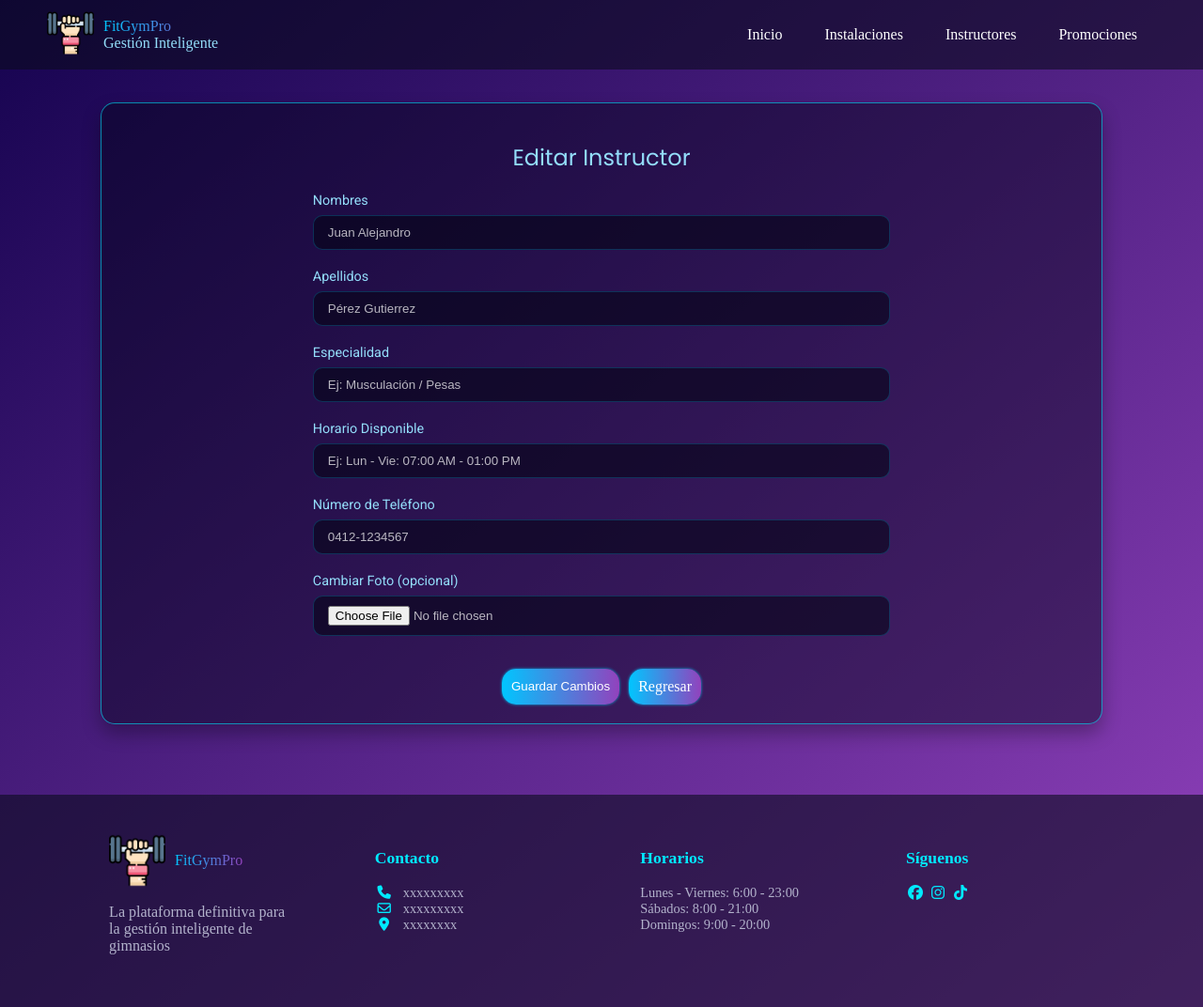
After one commit to DiegoAlviarez/FIT-GYM-PRO, a CodeIgniter 4 app: the page made by app/Views/editar_instructores.php in a window 1280 px wide. The commit adds this page. Shown: the whole page at 94% size. Run offline with PHP 8.4 and a stand-in for CodeIgniter, Linux system fonts and the light colour scheme; the template is opened without the code that fills it, so the values that code supplies are empty; some libraries are stand-ins or nearby versions.

Commit message:
Editar instructores casi completos

```diff
--- a/app/Config/Routes.php
+++ b/app/Config/Routes.php
@@ -18,3 +18,4 @@ $routes->post('usuarios/actualizar', 'Panel::actualizar');
 $routes->get('gestion_instructores', 'Panel::instructores');
 $routes->post('instructores/guardar', 'Panel::guardarInstructores');
 $routes->get('editar_instructor/(:num)', 'Panel::editInstructores/$1');
+$routes->post('instructores/actualizar', 'Panel::actualizarInstructores');
--- /dev/null
+++ b/app/Views/editar_instructores.php
@@ -0,0 +1,70 @@
+<!-- Llamado a la plantilla que se está usando -->
+<?= $this->extend('layouts\plantilla') ?>
+
+<!-- Título de la página -->
+<?= $this->section('titulo') ?>
+    <title>Editar Instructor</title>
+<?= $this->endSection() ?>
+
+<!-- Contenido de la página -->
+<?= $this->section('contenido') ?>
+    <div id="content-reg" class="content">
+        <h2>Editar Instructor</h2>
+        <form method="POST" action="<?= base_url('instructores/actualizar') ?>" autocomplete="off" enctype="multipart/form-data">
+
+            <!-- Token de seguridad -->
+            <?= csrf_field(); ?>
+
+            <!-- Se manda el id oculto solo al backend -->
+            <input type="hidden" name="id_persona" value="<?= esc($instructor['id']) ?>">
+            <input type="hidden" name="foto_actual" value="<?= esc($instructor['foto']) ?>">
+
+            <!-- Mensaje de éxito -->
+            <?php if(session()->getFlashdata('mensaje')): ?>
+                <div class="alerta alerta-exito">
+                    <?= session()->getFlashdata('mensaje') ?>
+                </div>
+            <?php endif; ?>
+
+            <!-- Mensaje de error -->
+            <?php if(session()->getFlashdata('error')): ?>
+                <div class="alerta alerta-error">
+                    <?= session()->getFlashdata('error') ?>
+                </div>
+            <?php endif; ?>
+
+            <!-- Campos para llenar -->
+            <div class="cuerpo2">
+                <div class="campo2">
+                    <label for="nombres">Nombres</label>
+                    <input type="text" placeholder="Juan Alejandro" value="<?= esc($instructor['nombres']) ?>" name="nombres" id="nombres" required>
+                </div>
+                <div class="campo2">
+                    <label for="apellidos">Apellidos</label>
+                    <input type="text" placeholder="Pérez Gutierrez" value="<?= esc($instructor['apellidos']) ?>" name="apellidos" id="apellidos" required>
+                </div>
+                <div class="campo2">
+                    <label for="especialidad">Especialidad</label>
+                    <input type="text" placeholder="Ej: Musculación / Pesas" value="<?= esc($instructor['especialidad']) ?>" name="especialidad" id="especialidad" required>
+                </div>
+                <div class="campo2">
+                    <label for="horario_disponibilidad">Horario Disponible</label>
+                    <input type="text" placeholder="Ej: Lun - Vie: 07:00 AM - 01:00 PM" value="<?= esc($instructor['horario_disponibilidad']) ?>" name="horario_disponibilidad" id="horario_disponibilidad" required>
+                </div>
+                <div class="campo2">
+                    <label for="numero_telefonico">Número de Teléfono</label>
+                    <input type="tel" placeholder="0412-1234567" name="numero_telefonico" value="<?= esc($instructor['numero_telefonico']) ?>" id="numero_telefonico" required>
+                </div>
+                <div class="campo2">
+                    <label for="foto">Cambiar Foto (opcional)</label>
+                    <input type="file" name="foto" id="foto" accept="image/*">
+                </div>
+                <!-- Botones para guardar cambios o regresar -->
+                <div class="rgtr-edit">
+                    <input class="btns-editar" type="submit" value="Guardar Cambios"/>
+                    <a href="<?= base_url('gestion_instructores') ?>" class="btns-editar" onclick="return confirm('¿Seguro que desea retroceder? No se guardaran los cambios')"> Regresar </a>
+                </div>
+            </div>
+        </form>
+    </div>
+<?= $this->endSection() ?>;
--- a/app/Views/gestion_instructores.php
+++ b/app/Views/gestion_instructores.php
@@ -118,7 +118,7 @@
                         <td>fgdfgf</td>
                         <td>fgdfgf</td>
                         <td class="actions">
-                            <a href="<?= base_url('editar_instructores/1') ?>" class="btn-edit"> Editar </a>
+                            <a href="<?= base_url('editar_instructor/1') ?>" class="btn-edit"> Editar </a>
                             <a href="#" class="btn-eliminar"> Eliminar </a>
                         </td>
                     </tr>
```
Also changed, not shown: app/Controllers/Panel.php (+20 -2 lines).
